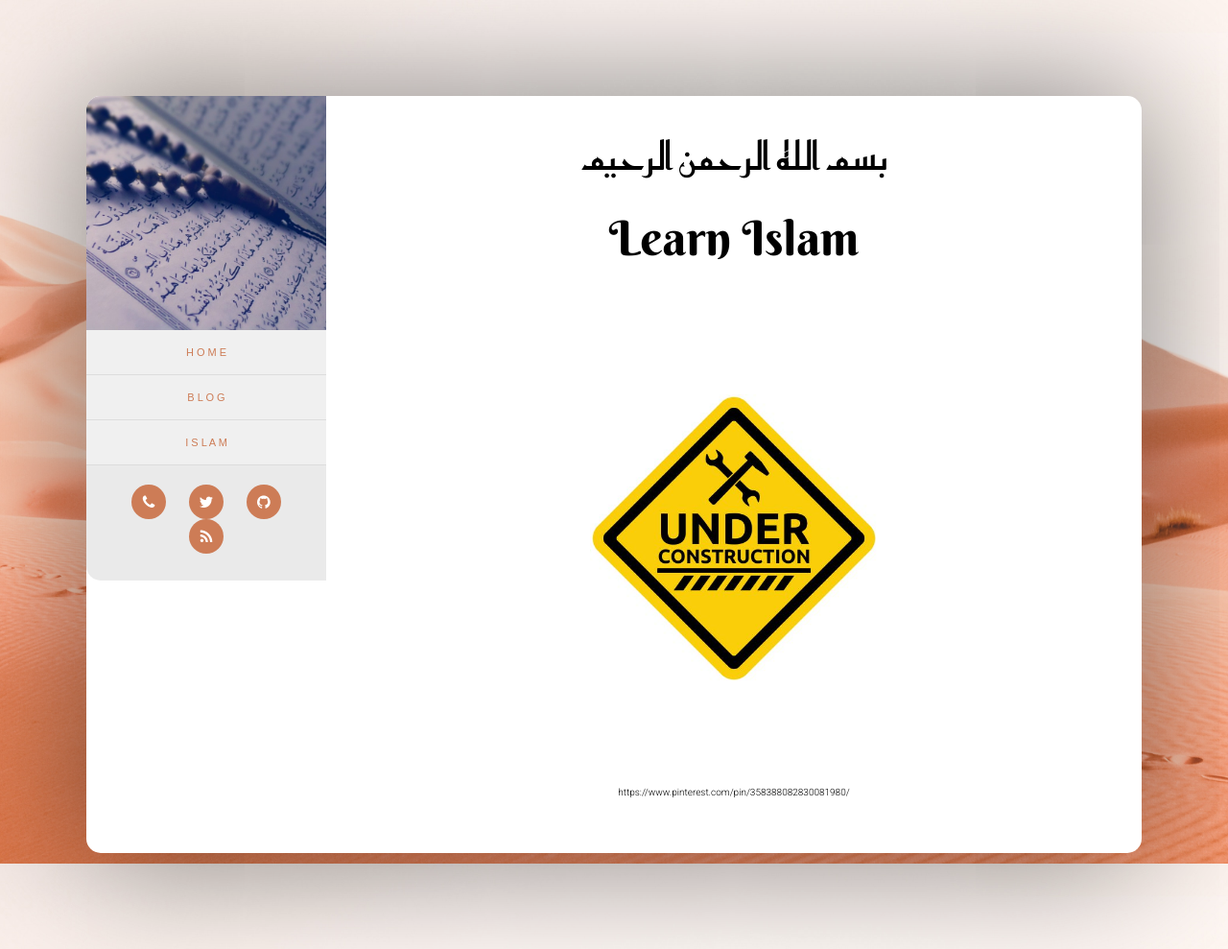
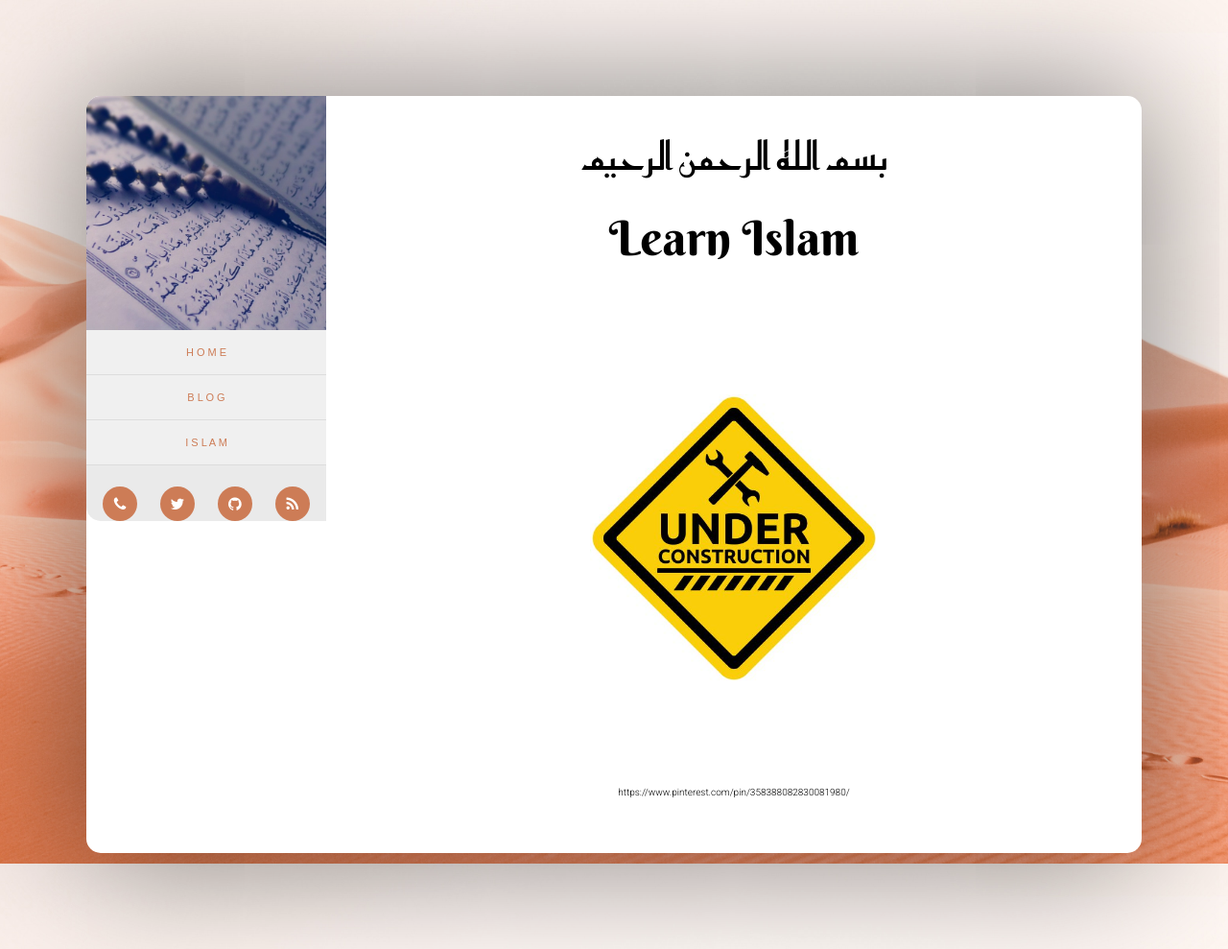
Before and after one commit to learn-islam/learn-islam.github.io, a Jekyll site: the page built from index.html, in a window 1280 px wide. Shown: the whole page at 96% size. Built offline with Jekyll 4.4.1, drawn with Linux system fonts in a browser that asks for light colours; nearby versions of some CDN libraries; some web fonts are replaced.

Commit message:
added padding

```diff
--- a/_sass/stylesheets/partials/_sidebar.scss
+++ b/_sass/stylesheets/partials/_sidebar.scss
@@ -50,7 +50,7 @@
             div#icon-container {
                 text-align: center;
                 // background-color: $bottom-bg-color;
-                padding: 28px;
+                padding: 30px 2px 0 2px;
                 border-radius: 0 0 20px 20px;
                 a.fa {
                     padding: 10px;
```
